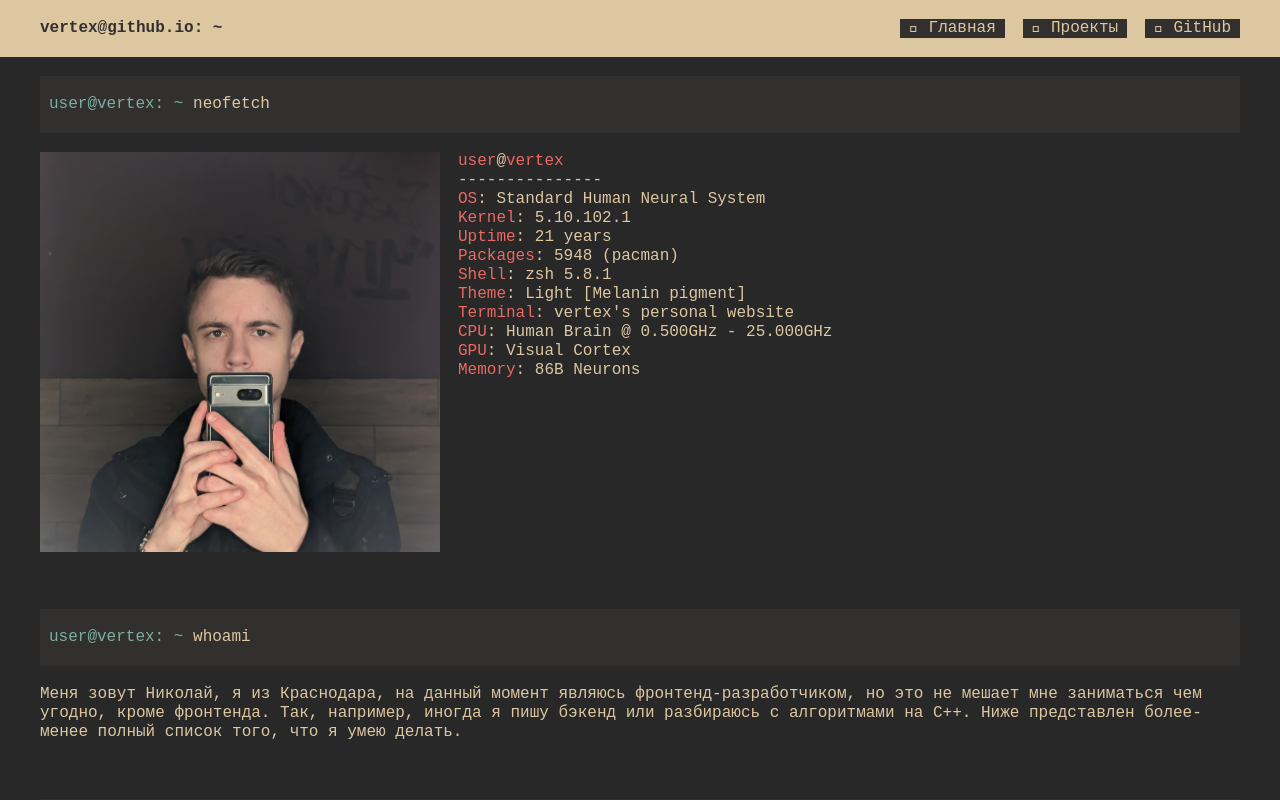
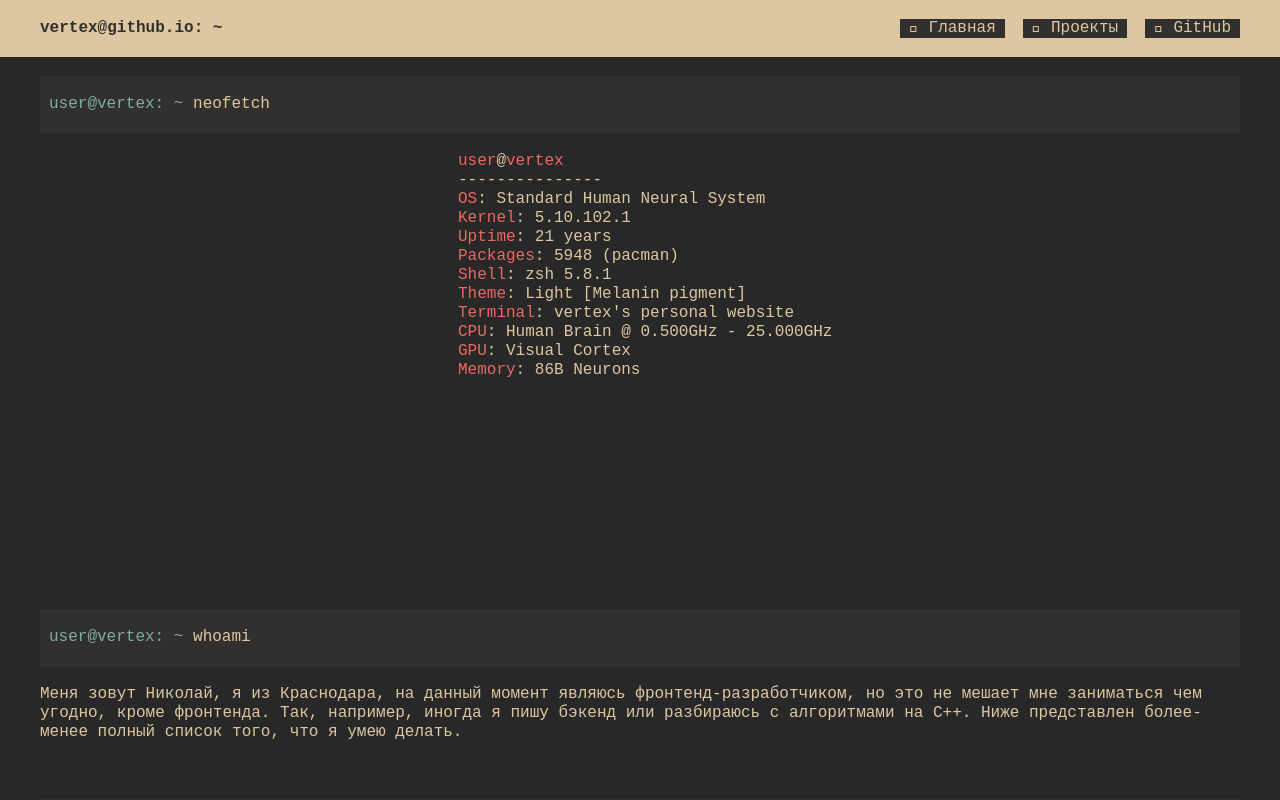
Before and after one commit to vertexofvortex/vertexofvortex.github.io, a React (Vite) app: page / in a window 1280 px wide. Shown: the top 800 px of the page. Built offline with nearby package versions, Linux system fonts and the light colour scheme.

Commit message:
🚨 Fix some unused imports

```diff
--- a/package.json
+++ b/package.json
@@ -3,6 +3,7 @@
   "private": true,
   "version": "0.0.0",
   "type": "module",
+  "homepage": "https://vertexofvortex.github.io",
   "scripts": {
     "dev": "vite",
     "build": "tsc && vite build",
--- a/src/components/MainContent/MainContent.tsx
+++ b/src/components/MainContent/MainContent.tsx
@@ -1,4 +1,4 @@
-import { Children, ReactNode } from "react";
+import { ReactNode } from "react";
 import s from "./MainContent.module.scss";
 
 interface Props {
--- a/src/components/NeofetchBlock/NeofetchBlock.module.scss
+++ b/src/components/NeofetchBlock/NeofetchBlock.module.scss
@@ -8,7 +8,7 @@
         .logo {
             width: 400px;
             height: 400px;
-          background-image: url("/me.jpg");
+            // background-image: url("/me.jpg");
             background-size: cover;
             background-position: center center;
         }
--- a/src/components/ProjectCard/ProjectCard.tsx
+++ b/src/components/ProjectCard/ProjectCard.tsx
@@ -1,4 +1,4 @@
-import { HTMLAttributes, ReactNode } from "react";
+import { ReactNode } from "react";
 import s from "./ProjectCard.module.scss";
 
 interface Props {
@@ -22,7 +22,7 @@ export function ProjectCard({
   return (
     <div className={s.card}>
       <div className={s.picture}>
-        <img src="/pictures/mock.jpg" alt="" />
+        <img src={pictureUrl} alt="" />
       </div>
       <div className={s.title}>
         <b>{title}</b>
--- a/src/routes/main/main.tsx
+++ b/src/routes/main/main.tsx
@@ -5,7 +5,6 @@ import {
   SkillsBlock,
   WhoamiBlock,
 } from "../../components";
-import s from "./main.module.scss";
 
 function Main() {
   return (
```
Also changed, not shown: 1 other file (tests, documents, lock files or other folders). Lines whose indentation alone changed are shown as unchanged.
